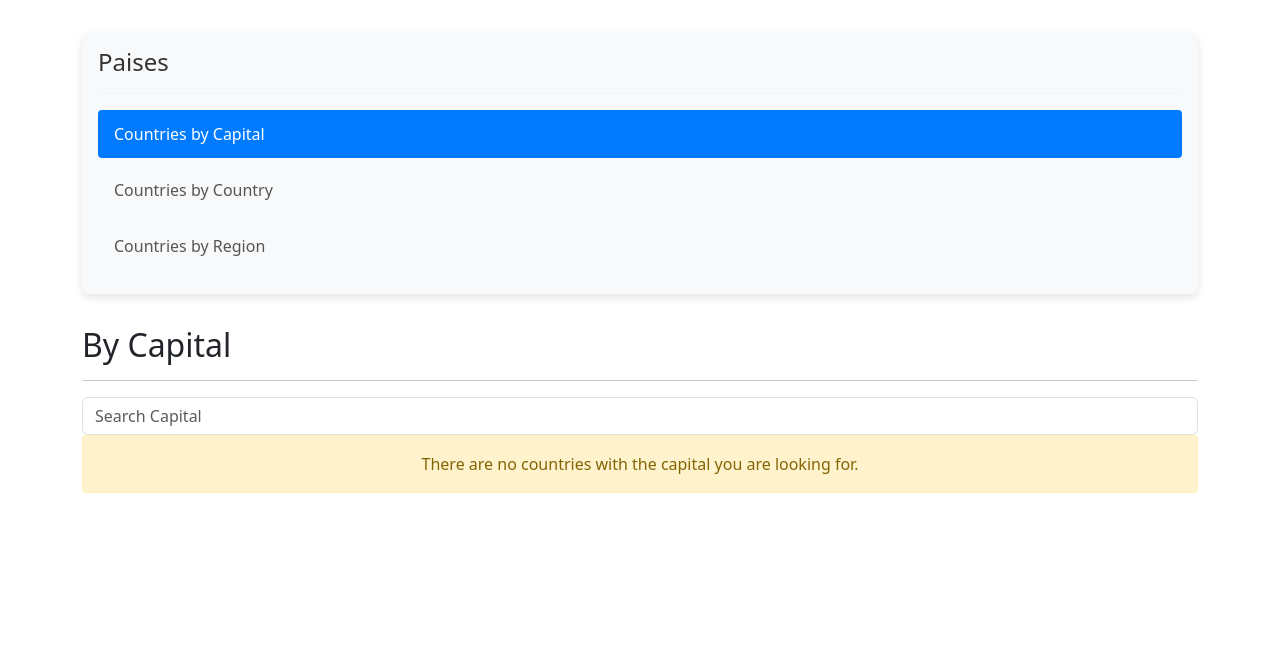
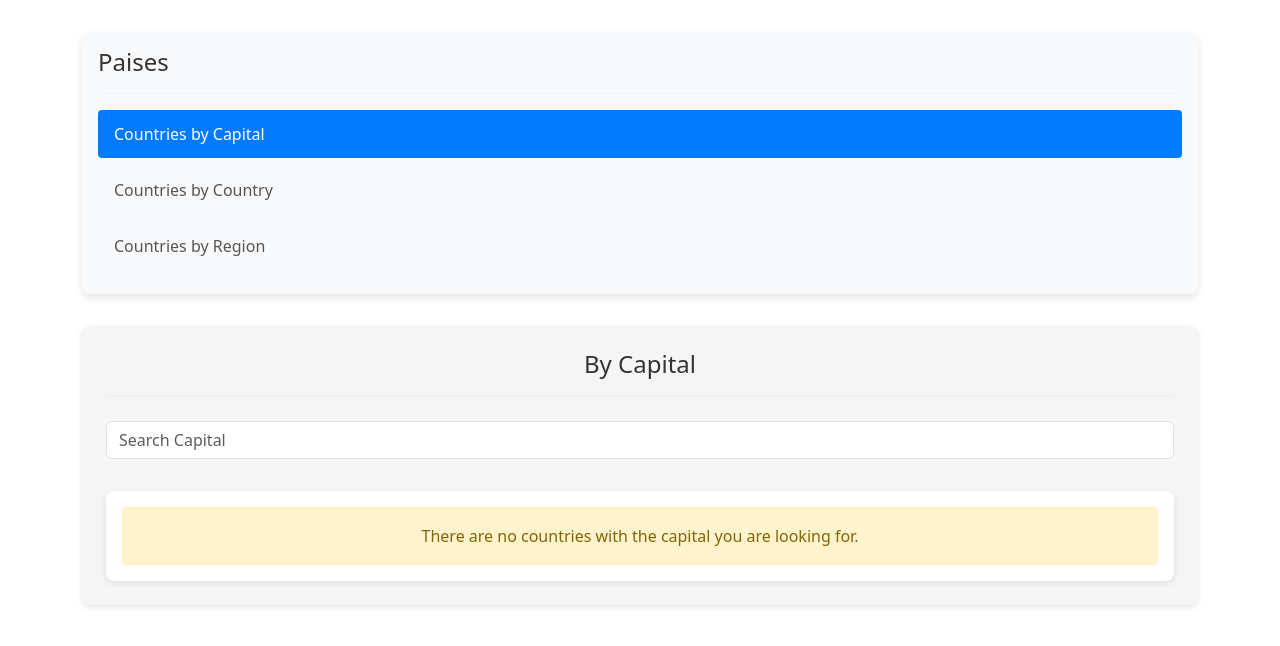
Before and after one commit to S4vi0r17/Angular, an Angular app in the folder 03-country-app/: page /countries/by-capital in a window 1280 px wide. Shown: the top 646 px of the page. Built offline with nearby package versions, Linux system fonts and the light colour scheme.

Commit message:
Refactor by-capital-page component to improve layout and styling

```diff
--- a/03-country-app/src/app/countries/pages/by-capital-page/by-capital-page.component.css
+++ b/03-country-app/src/app/countries/pages/by-capital-page/by-capital-page.component.css
@@ -0,0 +1,30 @@
+section {
+  padding: 1.5rem;
+  background-color: #f5f5f5;
+  border-radius: 8px;
+  box-shadow: 0 2px 6px rgba(0, 0, 0, 0.1);
+}
+
+.title {
+  font-size: 1.5rem;
+  margin-bottom: 1rem;
+  color: #333;
+  text-align: center;
+}
+
+.divider {
+  border: none;
+  border-top: 2px solid #ddd;
+  margin-bottom: 1.5rem;
+}
+
+.search-container {
+  margin-bottom: 2rem;
+}
+
+.table-container {
+  background-color: #fff;
+  padding: 1rem;
+  border-radius: 8px;
+  box-shadow: 0 2px 6px rgba(0, 0, 0, 0.1);
+}
--- a/03-country-app/src/app/countries/pages/by-capital-page/by-capital-page.component.html
+++ b/03-country-app/src/app/countries/pages/by-capital-page/by-capital-page.component.html
@@ -1,17 +1,15 @@
-<h2>By Capital</h2>
-<hr />
+<section>
+  <h2 class="title">By Capital</h2>
+  <hr class="divider" />
 
-<div class="row">
-  <div class="col">
+  <div class="search-container">
     <shared-search-box
       placeholder="Search Capital"
       (search)="searchByCapital($event)"
     ></shared-search-box>
   </div>
-</div>
 
-<div class="row">
-  <div class="col">
+  <div class="table-container">
     <countries-country-table [countries]="countries"></countries-country-table>
   </div>
-</div>
+</section>
```
